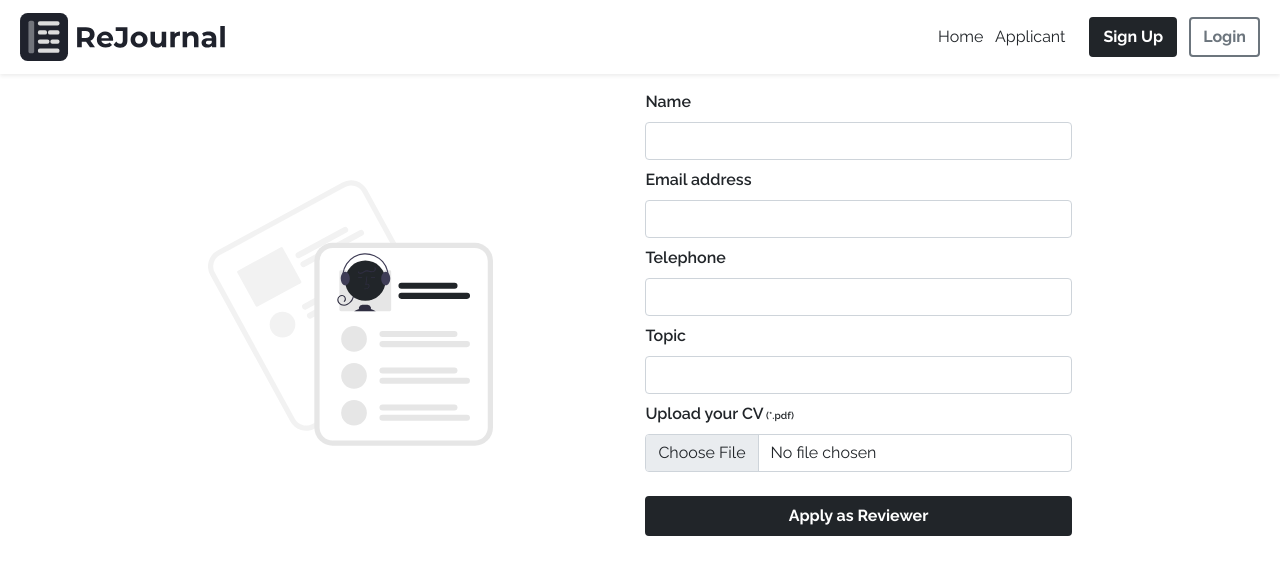
After one commit to ukayaj620/rejournal, a Flask app: page /applicant in a window 1280 px wide. The commit adds this page. Shown: the top 575 px of the page. Run offline with Flask 2, Linux system fonts and the light colour scheme; data that the repository does not hold is empty; parts of the project's set-up code (start-up, migrations or seed data) failed here and were passed over; some libraries are stand-ins or nearby versions.

Commit message:
feat: submit reviewer application feature

```diff
--- a/app/__init__.py
+++ b/app/__init__.py
@@ -78,6 +78,7 @@ def create_app():
   from app.models.author import Author
   from app.models.journal_log import JournalLog
   from app.models.reviewer import Reviewer
+  from app.models.applicant import Applicant
 
   @login_manager.user_loader
   def load_user(user_id):
--- a/app/routes/base.py
+++ b/app/routes/base.py
@@ -5,6 +5,7 @@ from app.controllers.auth import AuthController
 from app.controllers.user import UserController
 from app.controllers.topic import TopicController
 from app.controllers.journal import JournalController
+from app.controllers.applicant import ApplicantController
 
 
 base = Blueprint('base', __name__, template_folder='templates')
@@ -12,6 +13,7 @@ auth_controller = AuthController()
 user_controller = UserController()
 topic_controller = TopicController()
 journal_controller = JournalController()
+applicant_controller = ApplicantController()
 
 @base.route('/', methods=['GET'])
 def index():
@@ -19,6 +21,15 @@ def index():
   if current_user.is_authenticated:
     return auth_controller.determine_redirection(role_id=current_user.role_id)
   return render_template('pages/about.html', topics=topics)
+
+
+@base.route('/applicant', methods=['GET', 'POST'])
+def application():
+  topics = topic_controller.fetch_all()
+  if request.method == 'POST':
+    applicant_controller.apply(request=request.form, cv=request.files['cv'])
+    return redirect(url_for('base.application'))
+  return render_template('pages/applicant.html', topics=topics)
 
 
 @base.route('/profile', methods=['GET'])
--- a/app/templates/layout/base.html
+++ b/app/templates/layout/base.html
@@ -12,6 +12,10 @@
         </button>
         <div class="collapse navbar-collapse" id="nav-dropdown">
           <ul class="navbar-nav ms-auto mb-2 mb-lg-0 align-items-center py-2 py-lg-0">
+            <li class="nav-item ms-sm-4">
+              <a class="text-decoration-none text-dark me-2" href="{{ url_for('base.index') }}">Home</a>
+              <a class="text-decoration-none text-dark" href="/applicant">Applicant</a>
+            </li>
             <li class="nav-item ms-sm-4">
               <a class="btn btn-dark border-2 me-2 fw-bold" href="/auth/signup">Sign Up</a>
               <a class="btn btn-outline-secondary border-2 fw-bold" href="/auth/login">Login</a>
--- /dev/null
+++ b/app/templates/pages/applicant.html
@@ -0,0 +1,46 @@
+{% extends "layout/base.html" %}
+
+{% block title %} | Application {% endblock %}
+
+{% block content %}
+
+<div class="container d-flex justify-content-center">
+  <div class="col-11 d-flex flex-row justify-content-center align-items-center pt-5 pt-sm-3">
+    <div class="d-none d-sm-block col-sm-4 me-sm-5 d-flex justify-content-center align-items-center">
+      <img class="col-10" src="{{ url_for('static', filename='images/resume.svg') }}" height="400px">
+    </div>
+    <div class="col-11 col-sm-5 ms-sm-5">
+      {% with messages = get_flashed_messages(with_categories=True) %}
+        {% if messages %}
+          <div class="w-100 alert alert-{{ messages[0][0] }}">
+            {{ messages[0][1] }}
+          </div>
+        {% endif %}
+      {% endwith %}
+      <form class="d-flex flex-column justify-content-center align-items-center fw-semibold" action="{{ url_for('base.application') }}" method="POST" enctype="multipart/form-data">
+        <div class="mb-2 w-100">
+          <label for="input-name" class="form-label">Name</label>
+          <input type="text" class="form-control" id="input-name" name="name" required>
+        </div>
+        <div class="mb-2 w-100">
+          <label for="input-email" class="form-label">Email address</label>
+          <input type="email" class="form-control" id="input-email" name="email" required>
+        </div>
+        <div class="mb-2 w-100">
+          <label for="input-telephone" class="form-label">Telephone</label>
+          <input type="text" class="form-control" id="input-telephone" name="telephone" required>
+        </div>
+        <div class="mb-2 w-100">
+          <label for="input-topic" class="form-label">Topic</label>
+          <input type="text" class="form-control" id="input-topic" name="topic" required>
+        </div>
+        <div class="mb-2 w-100">
+          <label for="input-cv" class="form-label">Upload your CV<span style="font-size:x-small;">    (*.pdf)</label>
+          <input type="file" class="form-control" id="input-cv" name="cv" required>
+        </div>
+        <button type="submit" class="btn btn-dark w-100 fw-bold mt-3 fw-bold border-2 border-dark">Apply as Reviewer</button>
+      </form>
+    </div>
+  </div>
+</div>
+{% endblock %}
```
Also changed, not shown: app/controllers/applicant.py (added, +28 -0 lines), app/models/applicant.py (added, +24 -0 lines), app/utils/mailer.py (+19 -0 lines), migrations/versions/e509f419900d_.py (added, +36 -0 lines), app/static/images/resume.svg (added).
